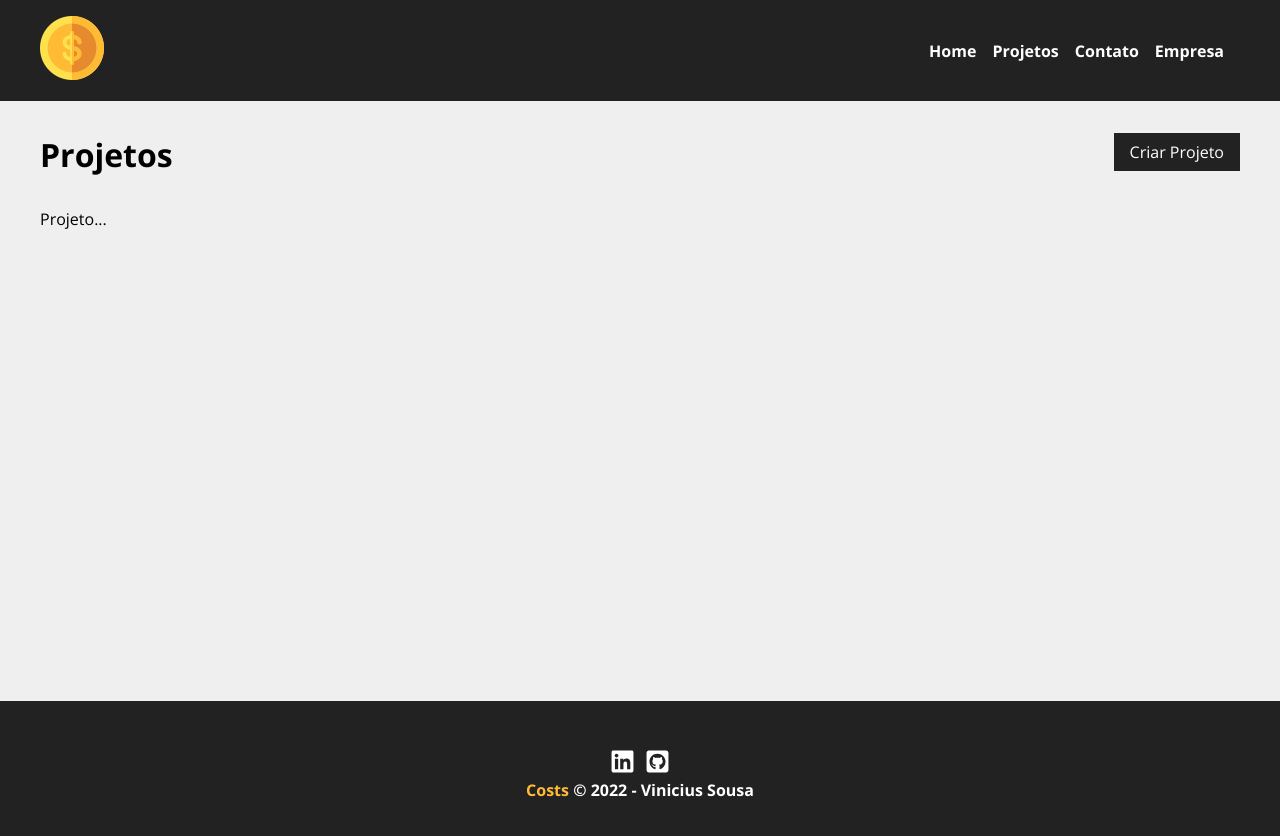
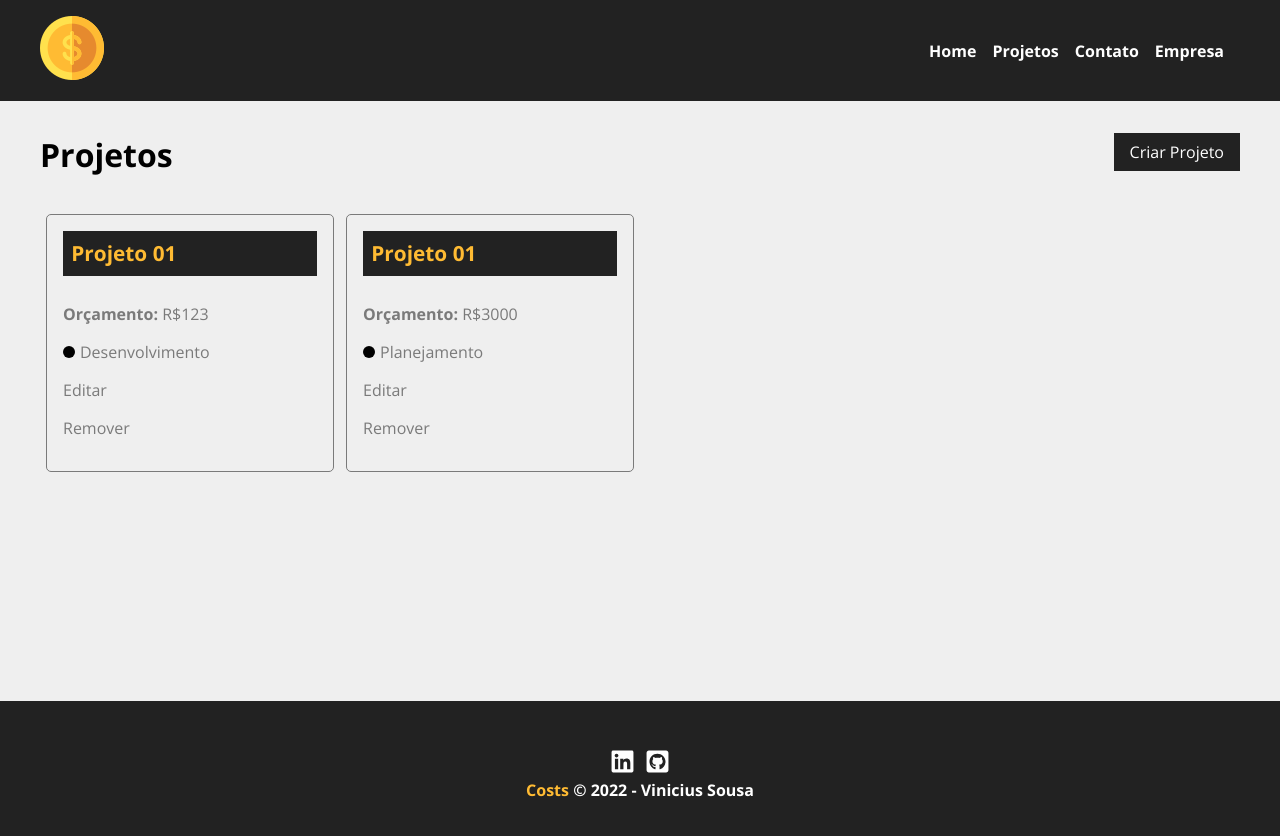
Before and after one commit to viniciusxsousa/const, a React (Vite) app: page /projetos in a window 1280 px wide. Shown: the top 836 px of the page. Built offline with nearby package versions, Linux system fonts and the light colour scheme; data requests are answered from the project's data file.

Commit message:
iniciando card do projeto

```diff
--- a/db.json
+++ b/db.json
@@ -21,116 +21,6 @@
       "custo": 0,
       "servico": [],
       "id": 2
-    },
-    {
-      "name": "Projeto 01",
-      "budget": "3000",
-      "category": {
-        "id": "4",
-        "name": "Planejamento"
-      },
-      "custo": 0,
-      "servico": [],
-      "id": 3
-    },
-    {
-      "name": "Projeto 01",
-      "budget": "3000",
-      "category": {
-        "id": "4",
-        "name": "Planejamento"
-      },
-      "custo": 0,
-      "servico": [],
-      "id": 4
-    },
-    {
-      "name": "Projeto 01",
-      "budget": "3000",
-      "category": {
-        "id": "4",
-        "name": "Planejamento"
-      },
-      "custo": 0,
-      "servico": [],
-      "id": 5
-    },
-    {
-      "name": "Projeto 01",
-      "budget": "3000",
-      "category": {
-        "id": "4",
-        "name": "Planejamento"
-      },
-      "custo": 0,
-      "servico": [],
-      "id": 6
-    },
-    {
-      "name": "Projeto 01",
-      "budget": "3000",
-      "category": {
-        "id": "4",
-        "name": "Planejamento"
-      },
-      "custo": 0,
-      "servico": [],
-      "id": 7
-    },
-    {
-      "name": "Projeto 01",
-      "budget": "3000",
-      "category": {
-        "id": "4",
-        "name": "Planejamento"
-      },
-      "custo": 0,
-      "servico": [],
-      "id": 8
-    },
-    {
-      "name": "Projeto 01",
-      "budget": "3000",
-      "category": {
-        "id": "4",
-        "name": "Planejamento"
-      },
-      "custo": 0,
-      "servico": [],
-      "id": 9
-    },
-    {
-      "name": "Projeto 01",
-      "budget": "3000",
-      "category": {
-        "id": "4",
-        "name": "Planejamento"
-      },
-      "custo": 0,
-      "servico": [],
-      "id": 10
-    },
-    {
-      "name": "Projeto 01",
-      "budget": "5000",
-      "category": {
-        "id": "4",
-        "name": "Planejamento"
-      },
-      "custo": 0,
-      "servico": [],
-      "id": 11
-    },
-    {
-      "name": "Projeto 05",
-      "budget": "10000",
-      "category": {
-        "id": "2",
-        "name": "Desenvolvimento"
-      },
-      "custo": 0,
-      "servico": [],
-      "id": 12
     }
   ],
   "category": [
--- a/src/components/project/ProjectCard/index.jsx
+++ b/src/components/project/ProjectCard/index.jsx
@@ -1,10 +1,23 @@
+import { Card, CategoryText } from './styles'
+
 import { BsPencil, BsFillTrashFill } from 'react-icons/bs'
 
 function ProjectCard({ id, name, budget, category, handleRemove }) {
     return (
-        <div>
-
-        </div>
+        <Card>
+            <h4>{name}</h4>
+            <p>
+                <span>Orçamento: </span> R${budget}
+            </p>
+            <CategoryText>
+                <span></span> {category}
+                {console.log(category)}
+            </CategoryText>
+            <div>
+                <p>Editar</p>
+                <p>Remover</p>
+            </div>
+        </Card>
     )
 }
 
--- a/src/components/project/ProjectCard/styles.js
+++ b/src/components/project/ProjectCard/styles.js
@@ -1 +1,46 @@
 import styled from "styled-components";
+
+export const Card = styled.div`
+    padding: 1em;
+    border: 1px solid #7a7a7a;
+    border-radius: 5px;
+    width: 24%;
+    margin: 0.5%;
+
+    h4 {
+        background-color: #222;
+        color: #ffbb33;
+        padding: 0.4em;
+        margin-bottom: 1.3em;
+        font-size: 1.3em;
+    }
+
+    p {
+        color: #7a7a7a;
+        margin-bottom: 1em;
+    }
+
+    p span {
+        font-weight: bold;
+    }
+`
+
+export const CategoryText = styled.p`
+    display: flex;
+    align-items: center;
+
+    span {
+        width: 12px;
+        height: 12px;
+        border-radius: 50%;
+        background-color: ${(props) => {
+            if(props?.category == 'Planejamento'){
+                return 'red'
+            } else {
+                console.log(props.category)
+                return 'black'
+            }
+        }};
+        margin-right: 5px;
+    }
+`
--- a/src/pages/Projetos/index.jsx
+++ b/src/pages/Projetos/index.jsx
@@ -1,7 +1,9 @@
+import { useState, useEffect } from "react";
 import { useLocation } from "react-router-dom"
 
 import { ConteinerTitle, ConteinerProjeto } from "./styles";
 
+import ProjectCard from "../../components/project/ProjectCard";
 import LinkBotao from "../../components/layout/LinkBotao";
 import Conteiner from "../../components/layout/Conteiner";
 import Mensagem from "../../components/layout/Mensagem";
@@ -9,6 +11,23 @@ import Mensagem from "../../components/layout/Mensagem";
 
 
 function Projetos() {
+
+    const [ projetos, setProjetos ] = useState([]);
+
+    useEffect(() => {
+        fetch('http://localhost:5000/projects', {
+            method: 'GET',
+            headers: {
+                'Content-Type': 'application/json',
+            },
+        })
+        .then((resp) => resp.json())
+        .then((data) => {
+            console.log(data)
+            setProjetos(data)
+        })
+        .catch((error) => console.log(error))
+    }, []);
 
     const location = useLocation();
     let msg = '';
@@ -25,7 +44,17 @@ function Projetos() {
             </ConteinerTitle>
             {msg && (<Mensagem type='sucesso' text={msg}/>)}
             <Conteiner justify='start'>
-                <p>Projeto...</p>
+                {projetos.length > 0 &&
+                    projetos.map( (projeto) => (
+                        <ProjectCard
+                            id={projeto.id}
+                            key={projeto.id}
+                            name={projeto.name}
+                            budget={projeto.budget}
+                            category={projeto?.category?.name}
+                        />
+                    ))
+                }
             </Conteiner>
         </ConteinerProjeto>
     )
```
